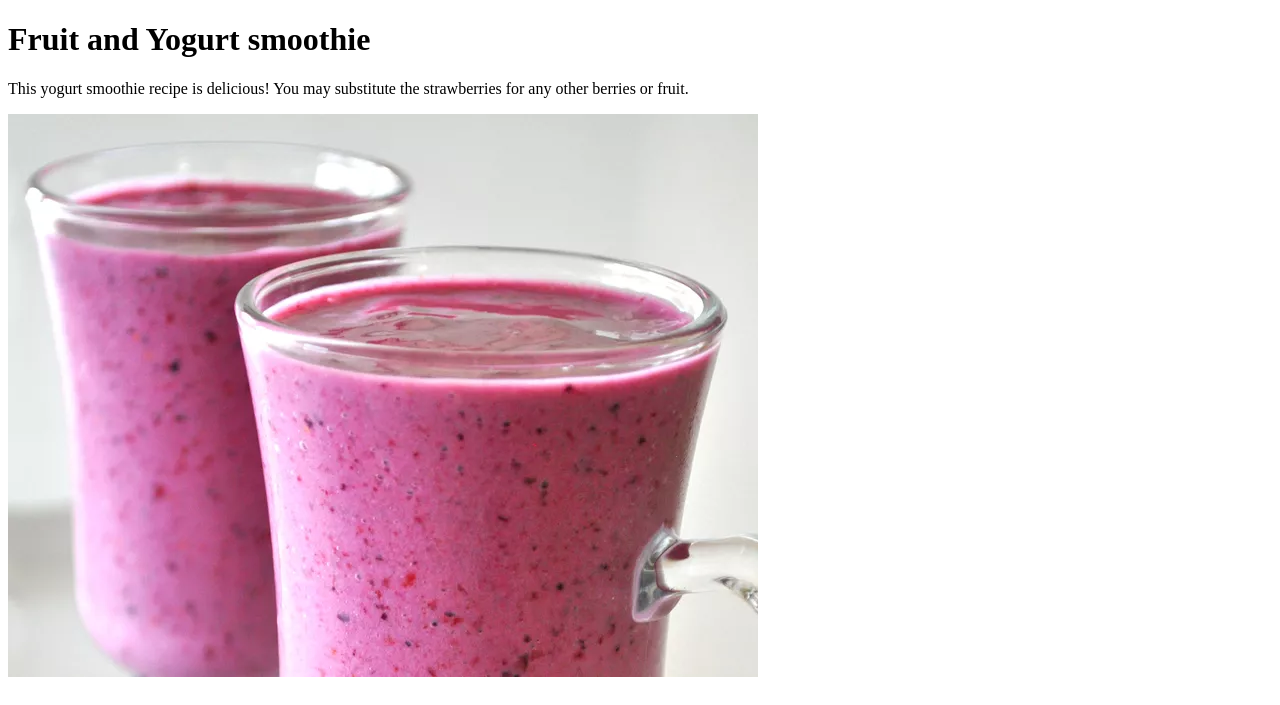
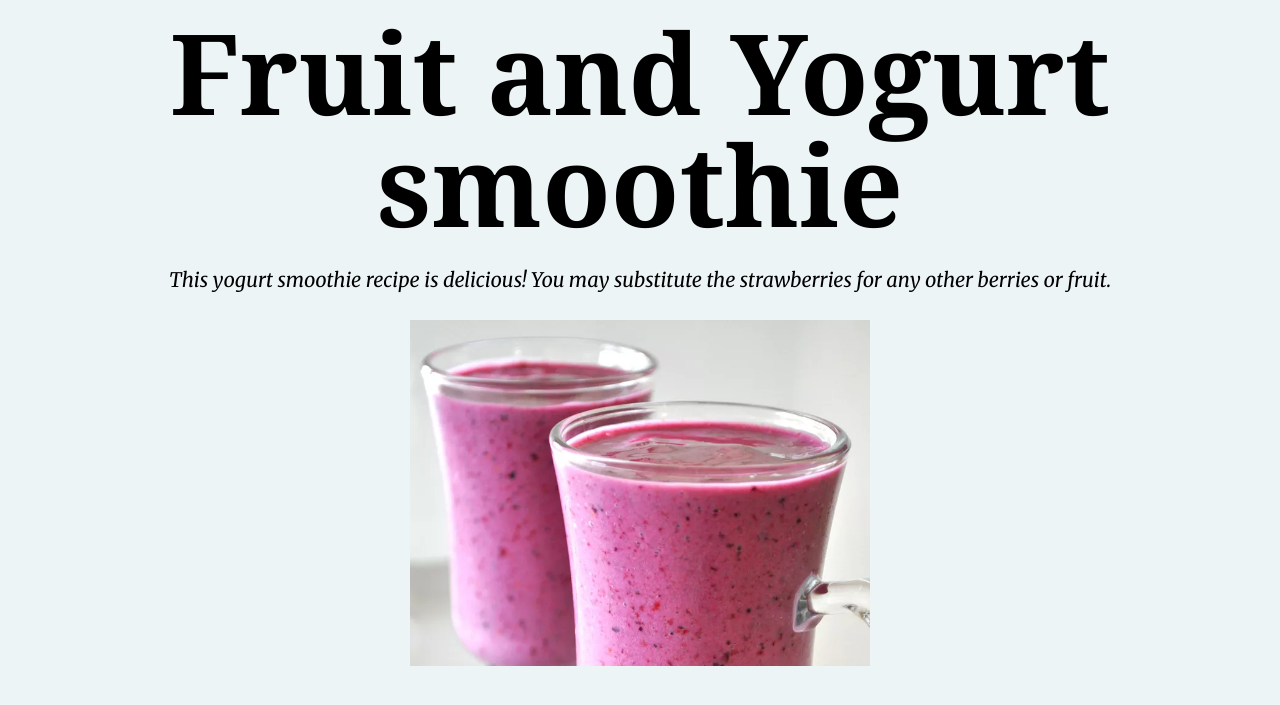
Before and after one commit to md-abid-hussain/odin-recipes, a plain HTML site: page recipes/fruit-and-yogurt-smoothie.html in a window 1280 px wide. Shown: the top 705 px of the page. Drawn offline with Linux system fonts and the light colour scheme.

Commit message:
added some style

```diff
--- a/css/main.css
+++ b/css/main.css
@@ -6,6 +6,7 @@ body{
     font-size: 1.5rem;
     text-align: center;
     font-family: 'Merriweather', serif;
+    margin:0;
 }
 
 h1{
--- /dev/null
+++ b/css/recipes.css
@@ -0,0 +1,29 @@
+@import url('https://fonts.googleapis.com/css2?family=Merriweather:ital@1&display=swap');
+body{
+    background-color: rgb(237, 244, 246);
+    font-size: 1.5rem;
+    font-family: 'Merriweather', serif;
+    margin:auto;
+    width:80%;
+    line-height: 2;
+
+}
+header{
+    text-align: center;
+}
+
+h1{
+    text-align: center;
+    font-size: 7rem;
+    margin: 1rem;
+    font-family:Georgia, 'Times New Roman', Times, serif;
+    line-height: 1;
+}
+img{
+    width:45%;
+
+}
+
+header p{
+    font-size: 1.25rem;
+}
--- a/recipes/fruit-and-yogurt-smoothie.html
+++ b/recipes/fruit-and-yogurt-smoothie.html
@@ -3,11 +3,14 @@
     <head>
         <meta charset="UTF-8">
         <title>Fruit and Yogurt smoothie</title>
+        <link rel="stylesheet" href="../css/recipes.css">
     </head>
     <body>
-        <h1>Fruit and Yogurt smoothie</h1>
-        <p>This yogurt smoothie recipe is delicious! You may substitute the strawberries for any other berries or fruit.</p>
-        <img src="../images/fruit-and-yogurt-smoothie.jpeg" alt="fruit-and-yogurt-smoothie">
+        <header>
+            <h1>Fruit and Yogurt smoothie</h1>
+            <p>This yogurt smoothie recipe is delicious! You may substitute the strawberries for any other berries or fruit.</p>
+            <img src="../images/fruit-and-yogurt-smoothie.jpeg" alt="fruit-and-yogurt-smoothie">
+        </header>
         <h2>Ingredient required</h2>
         <ul>
             <li>1 cup strawberries</li>
```
Also changed, not shown: recipes/chicken-makhani.html (+3 -0 lines).
